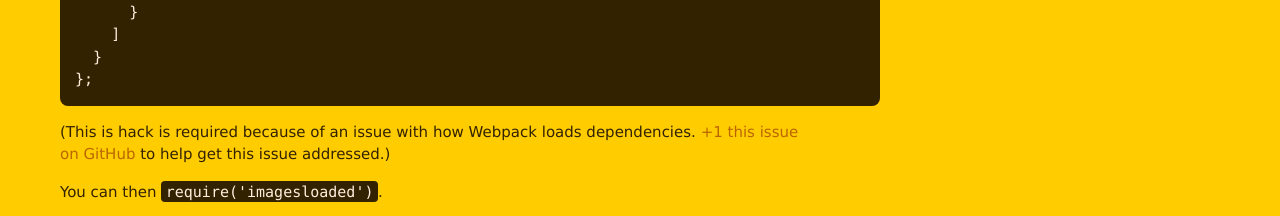
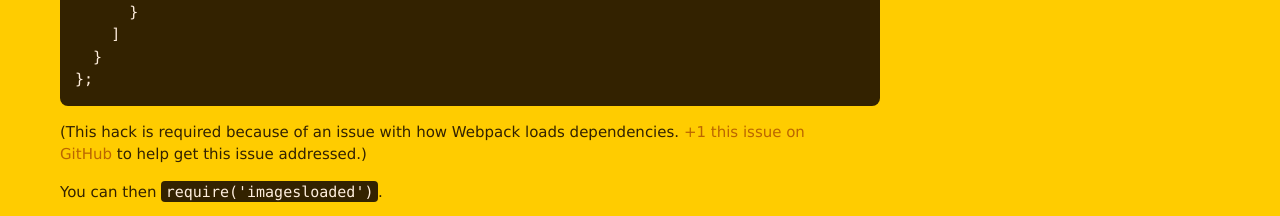
Before and after one commit to desandro/imagesloaded, a website with bundled scripts: page index.html in a window 1280 px wide. Shown: the part 7865-8081 px from the top of the page. Built offline with nearby package versions, Linux system fonts and the light colour scheme.

Commit message:
build page

```diff
--- a/index.html
+++ b/index.html
@@ -307,7 +307,7 @@ npm install imports-loader
   }
 };
 </code></pre>
-<p>(This is hack is required because of an issue with how Webpack loads dependencies. <a href="https://github.com/webpack/webpack/issues/883">+1 this issue on GitHub</a> to help get this issue addressed.)</p>
+<p>(This hack is required because of an issue with how Webpack loads dependencies. <a href="https://github.com/webpack/webpack/issues/883">+1 this issue on GitHub</a> to help get this issue addressed.)</p>
 <p>You can then <code>require(&#39;imagesloaded&#39;)</code>.</p>
 <pre><code class="lang-js"><span class="comment">// main.js</span>
 <span class="keyword">var</span> <span class="imagesloaded_keyword">imagesLoaded</span> = <span class="built_in">require</span>(<span class="string">'imagesLoaded'</span>);
```
